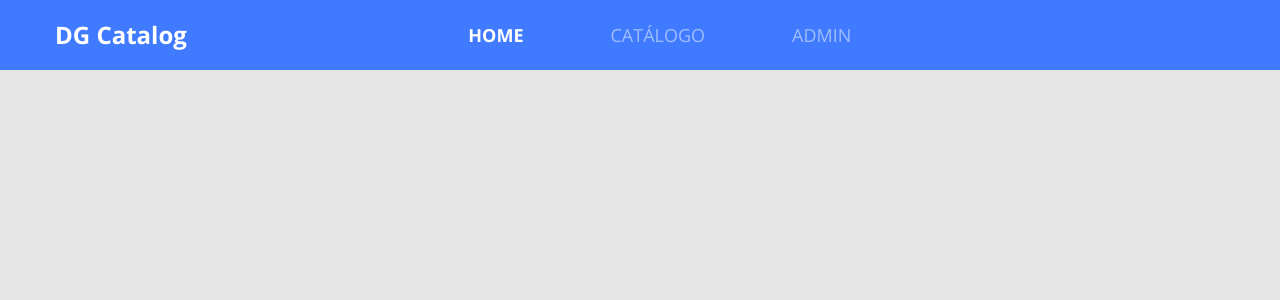
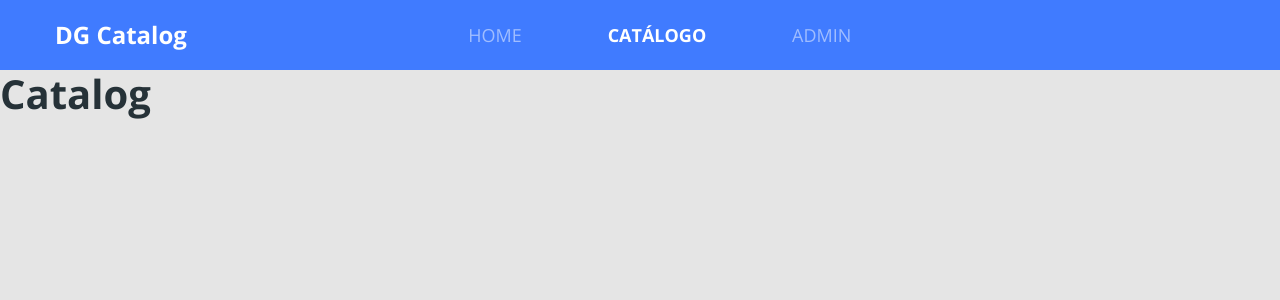
Before and after one commit to brandaogabriel/dgcatalog-bootcamp, a React (Create React App) app in the folder front-web/: page /catalog in a window 1280 px wide. Shown: the top 300 px of the page. Built offline with nearby package versions, Linux system fonts and the light colour scheme.

Commit message:
feat: add pages and routes

```diff
--- a/front-web/package.json
+++ b/front-web/package.json
@@ -10,10 +10,12 @@
     "@types/node": "^12.0.0",
     "@types/react": "^16.9.53",
     "@types/react-dom": "^16.9.8",
+    "@types/react-router-dom": "^5.1.7",
     "bootstrap": "^4.6.0",
     "node-sass": "4.14.1",
     "react": "^17.0.1",
     "react-dom": "^17.0.1",
+    "react-router-dom": "^5.2.0",
     "react-scripts": "4.0.1",
     "typescript": "^4.0.3",
     "web-vitals": "^0.2.4"
--- a/front-web/src/App.tsx
+++ b/front-web/src/App.tsx
@@ -2,10 +2,10 @@
 
 import './core/assets/styles/custom.scss';
 import './app.scss';
-import Navbar from './core/components/Navbar';
+import Routes from './Routes';
 
 const App = (): JSX.Element => {
-  return <Navbar />;
+  return <Routes />;
 };
 
 export default App;
--- /dev/null
+++ b/front-web/src/Routes.tsx
@@ -0,0 +1,27 @@
+import React from 'react';
+import { BrowserRouter, Switch, Route } from 'react-router-dom';
+
+import Navbar from './core/components/Navbar';
+
+import Admin from './pages/Admin';
+import Catalog from './pages/Catalog';
+import Home from './pages/Home';
+
+const Routes = (): JSX.Element => (
+  <BrowserRouter>
+    <Navbar />
+    <Switch>
+      <Route path="/" exact>
+        <Home />
+      </Route>
+      <Route path="/catalog">
+        <Catalog />
+      </Route>
+      <Route path="/admin">
+        <Admin />
+      </Route>
+    </Switch>
+  </BrowserRouter>
+);
+
+export default Routes;
--- a/front-web/src/core/components/Navbar/index.tsx
+++ b/front-web/src/core/components/Navbar/index.tsx
@@ -1,26 +1,32 @@
 import React from 'react';
+
+import { Link, NavLink } from 'react-router-dom';
 
 import './styles.scss';
 
 const Navbar = (): JSX.Element => (
   <nav className="row bg-primary main-nav">
     <div className="col-2">
-      <a href="link" className="nav-logo-text">
+      <Link to="/" className="nav-logo-text">
         <h4>DG Catalog</h4>
-      </a>
+      </Link>
     </div>
     <div className="col-6 offset-2">
       <ul className="main-menu">
         <li>
-          <a href="link" className="active">
+          <NavLink to="/" activeClassName="active" exact>
             HOME
-          </a>
+          </NavLink>
         </li>
         <li>
-          <a href="link">CATÁLOGO</a>
+          <NavLink to="/catalog" activeClassName="active">
+            CATÁLOGO
+          </NavLink>
         </li>
         <li>
-          <a href="link">ADMIN</a>
+          <NavLink to="/admin" activeClassName="active">
+            ADMIN
+          </NavLink>
         </li>
       </ul>
     </div>
--- /dev/null
+++ b/front-web/src/pages/Admin/index.tsx
@@ -0,0 +1,9 @@
+import React from 'react';
+
+const Admin = (): JSX.Element => (
+  <div>
+    <h1>Admin</h1>
+  </div>
+);
+
+export default Admin;
--- /dev/null
+++ b/front-web/src/pages/Catalog/index.tsx
@@ -0,0 +1,9 @@
+import React from 'react';
+
+const Catalog = (): JSX.Element => (
+  <div>
+    <h1>Catalog</h1>
+  </div>
+);
+
+export default Catalog;
--- /dev/null
+++ b/front-web/src/pages/Home/index.tsx
@@ -0,0 +1,9 @@
+import React from 'react';
+
+const Home = (): JSX.Element => (
+  <div>
+    <h1>Home</h1>
+  </div>
+);
+
+export default Home;
```
Also changed, not shown: 1 other file (tests, documents, lock files or other folders).
